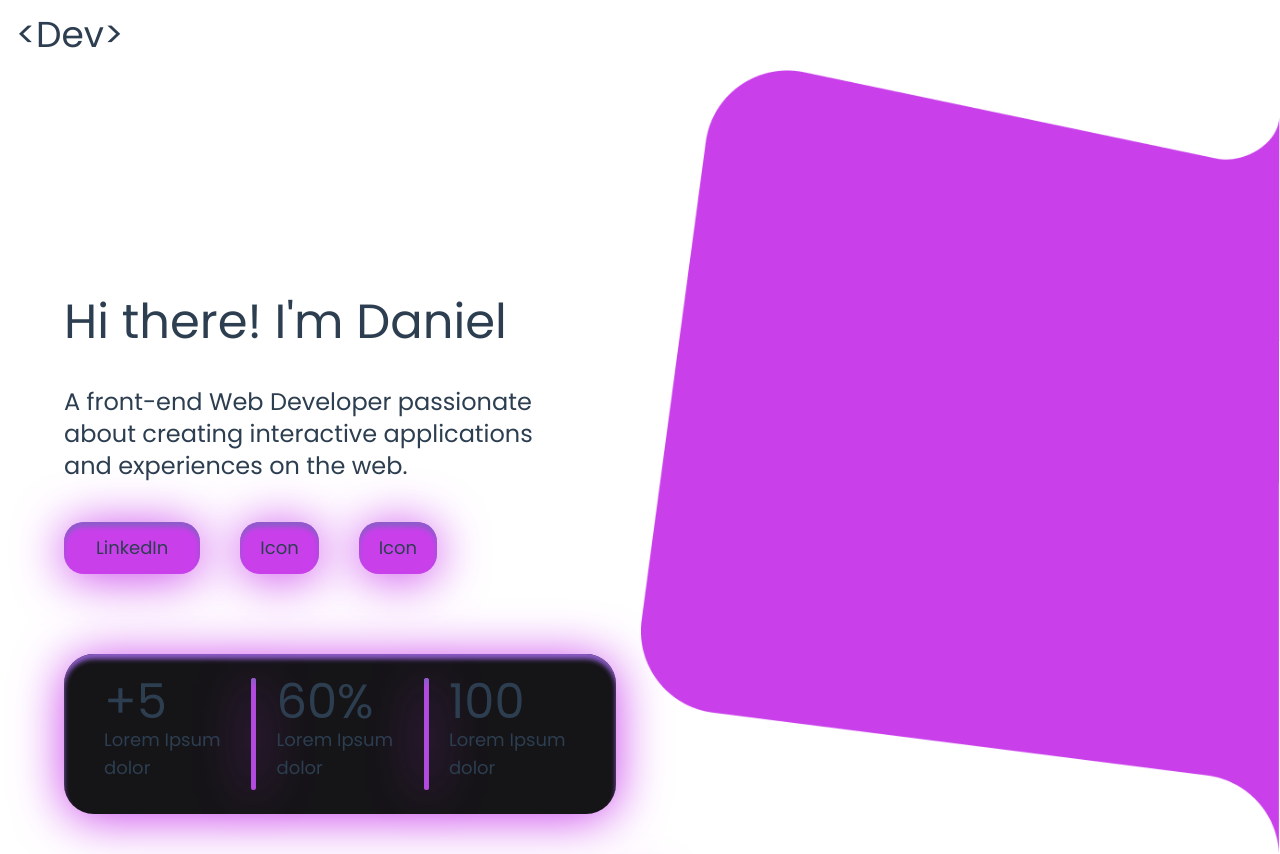
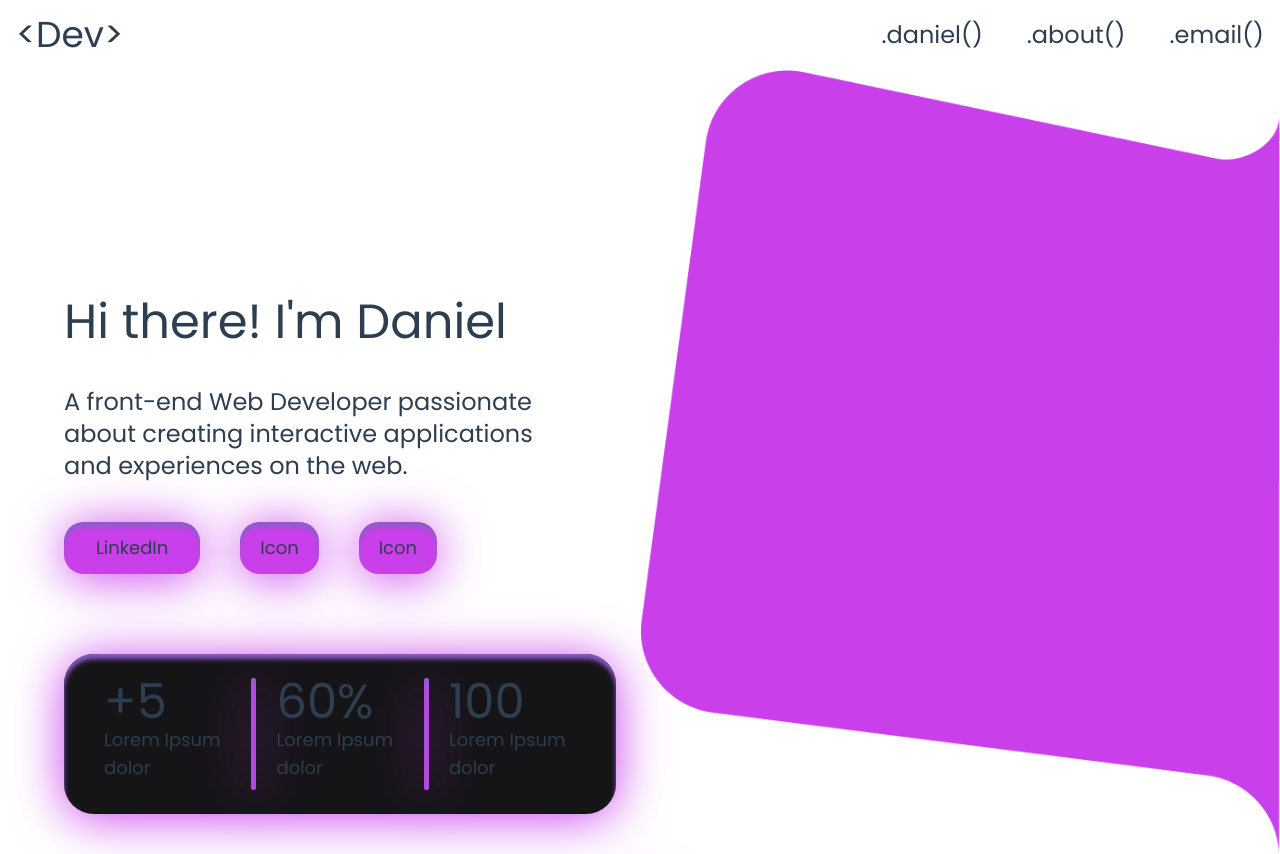
Before and after one commit to DanielCM2001/Portfolio-WebsiteV2, a Vue app: page / in a window 1280 px wide. Shown: the top 854 px of the page. Built offline with nearby package versions, Linux system fonts and the light colour scheme.

Commit message:
Navbar css updated

```diff
--- a/src/assets/main.css
+++ b/src/assets/main.css
@@ -6,6 +6,7 @@
 #app {
   margin: 0 auto;
   font-weight: normal;
+  max-width: 1920px;
 }
 
 /* a,
--- a/src/components/TheNavBar.vue
+++ b/src/components/TheNavBar.vue
@@ -1,9 +1,12 @@
 <template>
   <div class="px-4">
-    <nav class="nav" :class="{ active: isMobileMenuActive }">
+    <nav
+      class="nav h-[70px] m-auto flex justify-between items-center"
+      :class="{ active: isMobileMenuActive }"
+    >
       <a href="/" class="text-4xl">&lt;Dev&gt;</a>
       <button @click="toggleMobileMenu" class="hamburger"></button>
-      <ul class="nav-list">
+      <ul class="flex text-2xl list-none gap-11 nav-list">
         <li><a href="#">.daniel()</a></li>
         <li><a href="#">.about()</a></li>
         <li><a href="#">.email()</a></li>
@@ -28,28 +31,6 @@ export default {
 </script>
 
 <style scoped>
-.nav {
-  max-width: 1920px;
-  height: 70px;
-  margin-inline: auto;
-
-  display: flex;
-  justify-content: space-between;
-  align-items: center;
-}
-
-.nav-list {
-  display: flex;
-  gap: 32px;
-  list-style: none;
-}
-
-.nav-list a {
-  font-size: 18px;
-  color: #fff;
-  padding-block: 16px;
-}
-
 .hamburger {
   display: none;
   border: none;
@@ -95,7 +76,6 @@ export default {
   }
 
   .nav-list a {
-    font-size: 24px;
     opacity: 0;
   }
 
```
